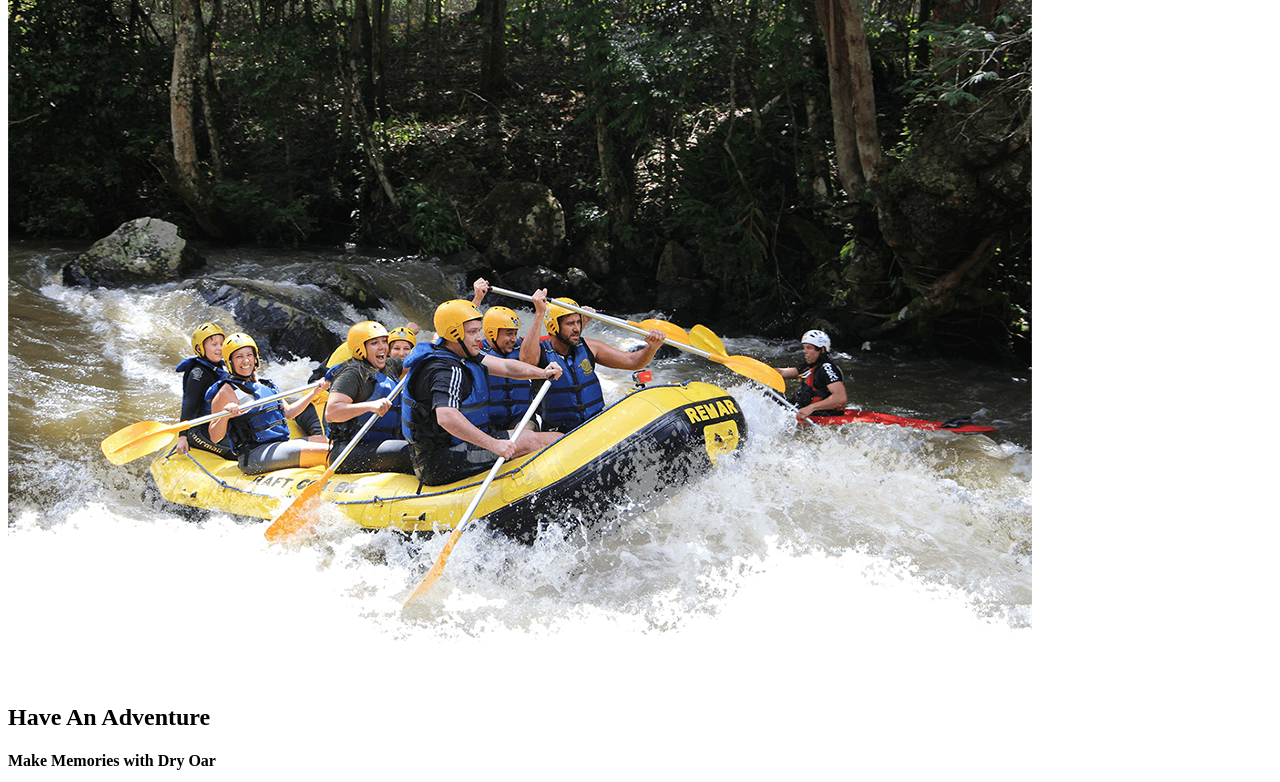
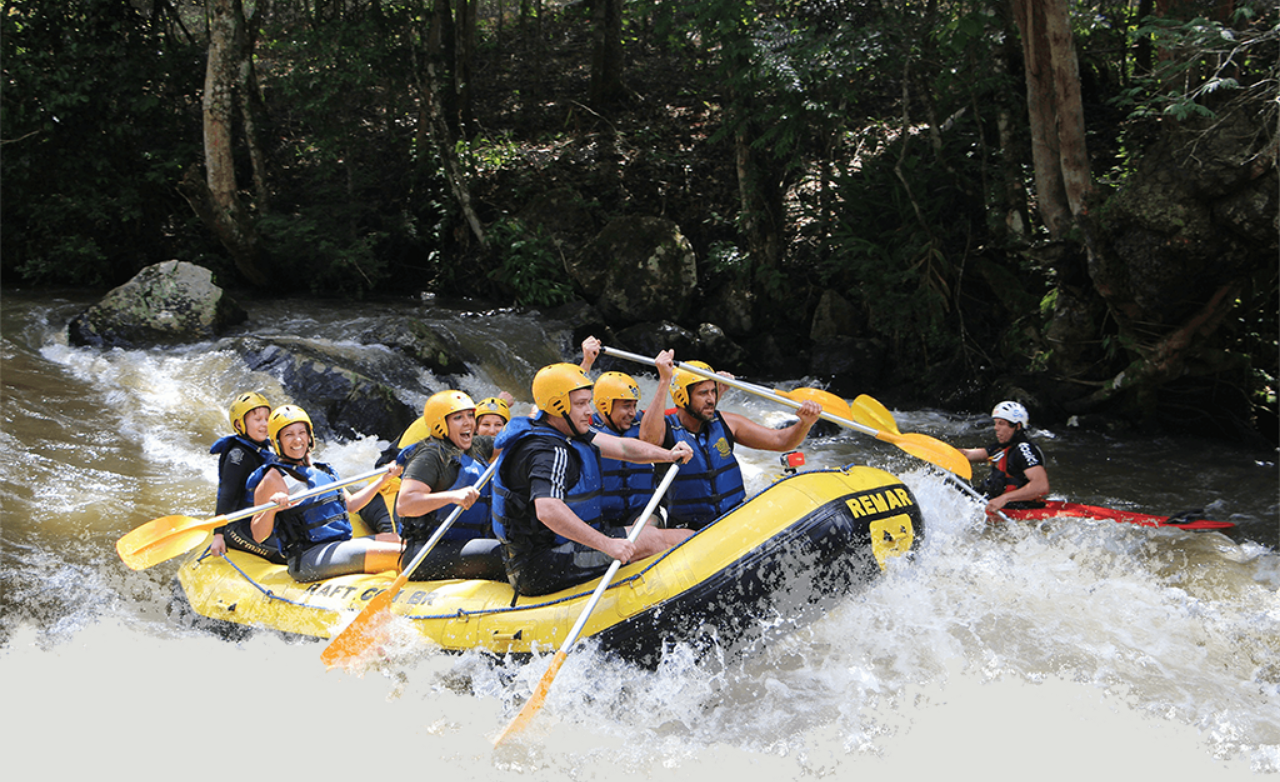
Before and after one commit to jakobbagley/wdd130, a plain HTML site: page wwr/index.html in a window 1280 px wide. Shown: the part 318-1100 px from the top of the page. Drawn offline with Linux system fonts and the light colour scheme; the site is published under a folder, as on GitHub Pages, so addresses that start at the root find nothing; a web font is replaced by a local one.

Commit message:
href changes

```diff
--- a/wwr/index.html
+++ b/wwr/index.html
@@ -3,7 +3,7 @@
 <head>
   <meta charset="UTF-8"/>
   <meta name="viewport" content="width=device-width, initial-scale=1.0"/>
-  <link rel="stylesheet" href="/wwr/styles/style.css"/>
+  <link rel="stylesheet" href="./styles/style.css"/>
   <title>Whitewater Rafting Vacations | Dry Oar Boating | Home</title>
 </head>
 <body>
```
